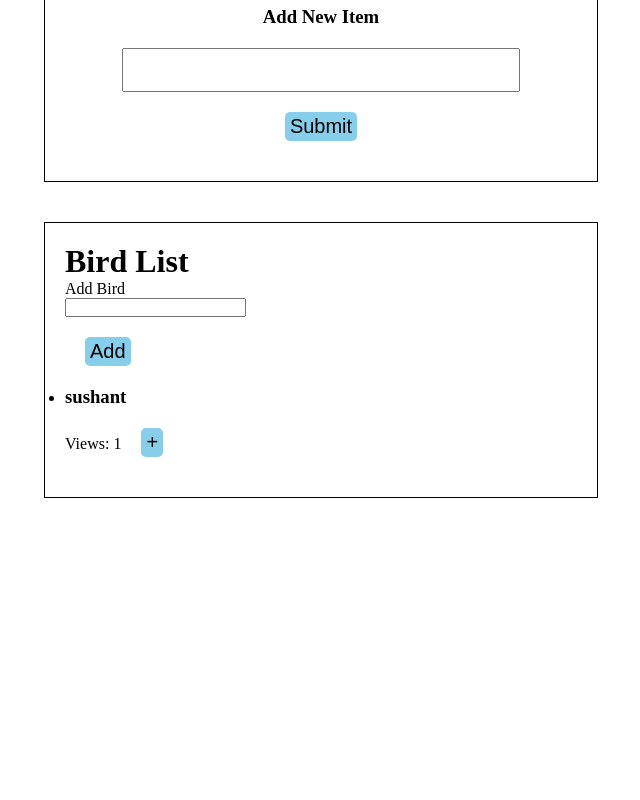
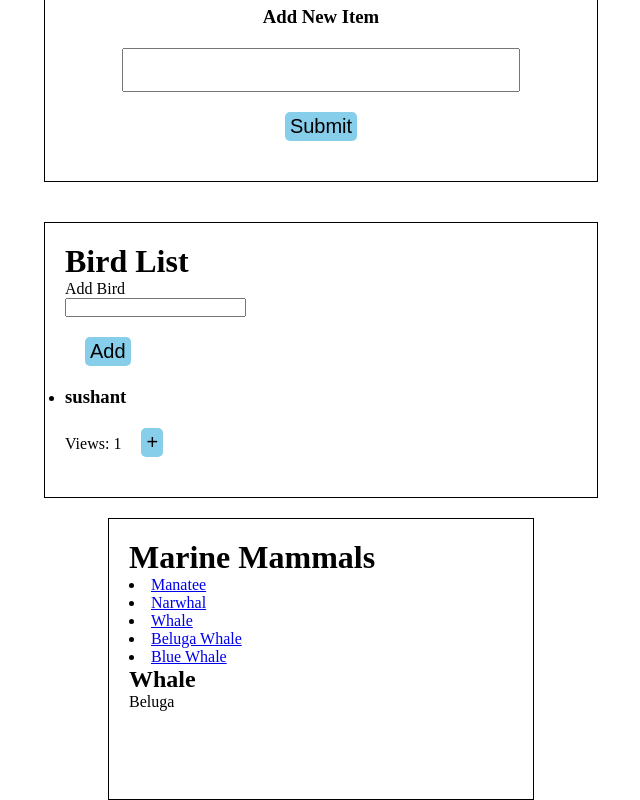
Before and after one commit to SushantChaudhary03/Learning_Reactjs, a React (Vite) app: page /whale/beluga in a window 1280 px wide. Shown: the part 5272-6072 px from the top of the page, without its empty margins (319-959 px from the left). Before the commit the page ends 5790 px from the top, so only its background shows below. Built offline with nearby package versions, Linux system fonts and the light colour scheme; no server answers; data requests are answered from the project's data file.

Commit message:
2025-06-25

```diff
--- a/package.json
+++ b/package.json
@@ -15,6 +15,7 @@
     "react": "^19.1.0",
     "react-dom": "^19.1.0",
     "react-redux": "^9.2.0",
+    "react-router-dom": "^7.6.2",
     "redux": "^5.0.1"
   },
   "devDependencies": {
--- a/src/App.jsx
+++ b/src/App.jsx
@@ -1,4 +1,5 @@
 import React, { createContext, useState } from 'react';
+import { BrowserRouter, Route, Routes, Link } from 'react-router-dom'
 import './App.css';
 import Instructions from './Components/Instructions';
 import FunctionCom from './Components/FunctionComp';
@@ -23,6 +24,9 @@ import Form from './Components/ReactForm/Form';
 import DisplayRiver from './Components/Loading_ Asynchronous_Data/DisplayRiver';
 import DisplayData from './Components/Local_Api/DisplayData';
 import DisplayBirdWatcher from './Components/BirdWatcher/DisplayBirdWatcher';
+import Manatee from './Components/React_Router/Manatee';
+import Narwhal from './Components/React_Router/Narwhal'
+import Whale from './Components/React_Router/Whale'
 
 export const ThemeContext = React.createContext();
 export const TextContext = createContext();
@@ -135,7 +139,7 @@ function App() {
                 name="text"
                 rows="10"
                 cols="100"
-              onChange={e=> setText(e.target.value)}
+                onChange={e => setText(e.target.value)}
               >
               </textarea>
             </label>
@@ -148,6 +152,23 @@ function App() {
         <DisplayRiver />
         <DisplayData />
         <DisplayBirdWatcher />
+        <div className='nav' style={{border: '1px solid black', width: '30vw', height: '30vh', padding: '20px'}}>
+            <h1>Marine Mammals</h1>
+          <li><Link to='/manatee'>Manatee</Link></li>
+          <li><Link to='/narwhal'>Narwhal</Link></li>
+          <li><Link to='/whale'>Whale</Link></li>
+          <li><Link to='/whale/beluga'>Beluga Whale</Link></li>
+          <li><Link to='/whale/blue'>Blue Whale</Link></li>
+
+          <div className='router'>
+            <Routes>
+              <Route path='/manatee' element={<Manatee />} />
+              <Route path='/narwhal' element={<Narwhal />} />
+              <Route exact path='/whale' element={<Whale />} />
+              <Route path='/whale/:type' element={<Whale />} />
+            </Routes>
+          </div>
+        </div>
       </div>
     </>
   )
--- a/src/Components/BirdWatcher/Bird.jsx
+++ b/src/Components/BirdWatcher/Bird.jsx
@@ -16,13 +16,14 @@ function birds(state = defaultBirds, action) {
             return [
                 ...state,
                 {
-                    name: 'sushant',
+                    name: action.bird,
                     views: 1
                 }
             ];
 
         case INCREMENT_BIRD:
             const bird = state.find(b => action.bird === b.name);
+            if(!bird) return state;
             const birds = state.filter(b => action.bird !== b.name);
             return [
                 ...birds,
--- a/src/Components/BirdWatcher/DisplayBirdWatcher.jsx
+++ b/src/Components/BirdWatcher/DisplayBirdWatcher.jsx
@@ -1,17 +1,29 @@
-import React from 'react'
-import { useSelector } from 'react-redux'
+import React, {useState} from 'react'
+import { useDispatch, useSelector } from 'react-redux'
+import { incrementBird, addBird } from './Bird'
 
 const DisplayBirdWatcher = () => {
-    const birds = useSelector((state) => state.birds)
+    const [birdName, setBird]= useState('')
+    const birds = [...useSelector((state)=> state.birds)].sort((a, b)=> {
+         return a.name.toLowerCase() > b.name.toLowerCase()? 1: -1
+    })
+    // const birds = useSelector((state) => state.birds)
+    const dispatch = useDispatch()
+
+    const handleSubmit = (event)=>{
+        event.preventDefault();
+        dispatch(addBird(birdName));
+        setBird('');
+    }
     return (
         <div className='display-bird-watcher'>
             <h1>Bird List</h1>
-            <form>
+            <form onSubmit={handleSubmit}>
                 <label>
                     <p>
                         Add Bird
                     </p>
-                    <input type="text" />
+                    <input type="text" value={birdName} onChange={(e)=> setBird(e.target.value)} />
                 </label>
                 <div>
                     <button type="submit">Add</button>
@@ -24,7 +36,7 @@ const DisplayBirdWatcher = () => {
                         <h3>{bird.name}</h3>
                         <div>
                             Views: {bird.views}
-                            <button type="add">+</button>
+                            <button type="submit" onClick={()=> dispatch(incrementBird(bird.name))}>+</button>
                         </div>
                     </li>
                 ))}
--- /dev/null
+++ b/src/Components/React_Router/Manatee.jsx
@@ -0,0 +1,7 @@
+import React from "react";
+
+export default function Manatee(){
+    return(
+        <h2>Manatee</h2>
+    )
+}
--- /dev/null
+++ b/src/Components/React_Router/Narwhal.jsx
@@ -0,0 +1,9 @@
+import React from 'react'
+
+const Narwhal = () => {
+  return (
+    <div>Narwhal</div>
+  )
+}
+
+export default Narwhal
--- /dev/null
+++ b/src/Components/React_Router/Whale _Species/Beluga.jsx
@@ -0,0 +1,9 @@
+import React from 'react'
+
+const Beluga = () => {
+  return (
+    <div>Beluga</div>
+  )
+}
+
+export default Beluga
--- /dev/null
+++ b/src/Components/React_Router/Whale _Species/Blue.jsx
@@ -0,0 +1,9 @@
+import React from 'react'
+
+const Blue = () => {
+  return (
+    <div>Blue</div>
+  )
+}
+
+export default Blue
--- /dev/null
+++ b/src/Components/React_Router/Whale.jsx
@@ -0,0 +1,19 @@
+import React from 'react'
+import Beluga from './Whale _Species/Beluga'
+import Blue from './Whale _Species/Blue'
+// import { useLocation } from 'react-router-dom'
+import { useParams } from 'react-router-dom'
+
+export default function Whale() {
+    // const {search} = useLocation();
+    // const match = search.match(/type=(.*)/);
+    // const type = match?.[1];
+    const {type} = useParams();
+    return (
+        <div>
+            <h2>Whale</h2>
+            {type === 'beluga' && <Beluga />}
+            {type === 'blue' && <Blue />}
+        </div>
+    )
+}
--- a/src/main.jsx
+++ b/src/main.jsx
@@ -2,16 +2,19 @@ import { StrictMode } from 'react'
 import { createRoot } from 'react-dom/client'
 import './index.css'
 import App from './App.jsx'
-import {Provider} from 'react-redux'
-import {createStore} from 'redux'
+import { Provider } from 'react-redux'
+import { createStore } from 'redux'
 import birdApp from './Components/BirdWatcher/Bird.jsx'
+import { BrowserRouter } from 'react-router-dom'
 
 const store = createStore(birdApp)
 
 createRoot(document.getElementById('root')).render(
   <StrictMode>
     <Provider store={store}>
-    <App />
+      <BrowserRouter>
+        <App />
+      </BrowserRouter>
     </Provider>
   </StrictMode>,
 )
```
Also changed, not shown: 8 other files (tests, documents, lock files or other folders). Lines whose indentation alone changed are shown as unchanged.
